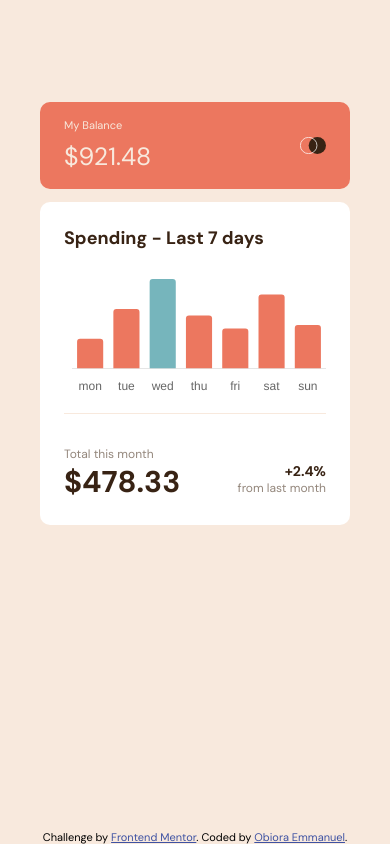
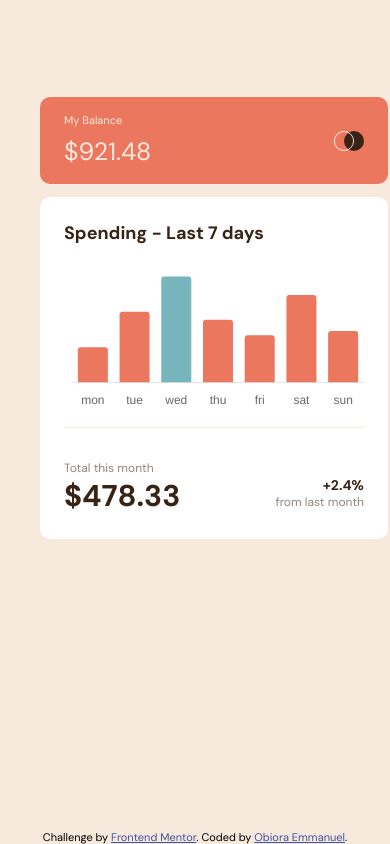
Before and after one commit to Emmanuel-obiora/expense-chart, a React (Create React App) app: page / in a window 390 px wide. Built offline with nearby package versions, Linux system fonts and the light colour scheme; the HTML template or start-up script is replaced by a standard one.

Commit message:
style update

```diff
--- a/src/sass/_main.scss
+++ b/src/sass/_main.scss
@@ -1,11 +1,11 @@
 .main{
-    width: 500px;
+    max-width: 500px;
     display: grid;
     row-gap: .8rem;
     margin: auto;
     height: fit-content;
 
     @media(max-width: 37.5rem){
-        width: 310px;
+        max-width: 310px;
     }
 }
--- a/src/styles.css
+++ b/src/styles.css
@@ -18,7 +18,7 @@ body {
 }
 
 .main {
-  width: 500px;
+  max-width: 500px;
   display: grid;
   row-gap: 0.8rem;
   margin: auto;
@@ -27,7 +27,7 @@ body {
 }
 @media (max-width: 37.5rem) {
   .main {
-    width: 310px;
+    max-width: 310px;
   }
 }
 
```
Also changed, not shown: 1 other file (tests, documents, lock files or other folders).
